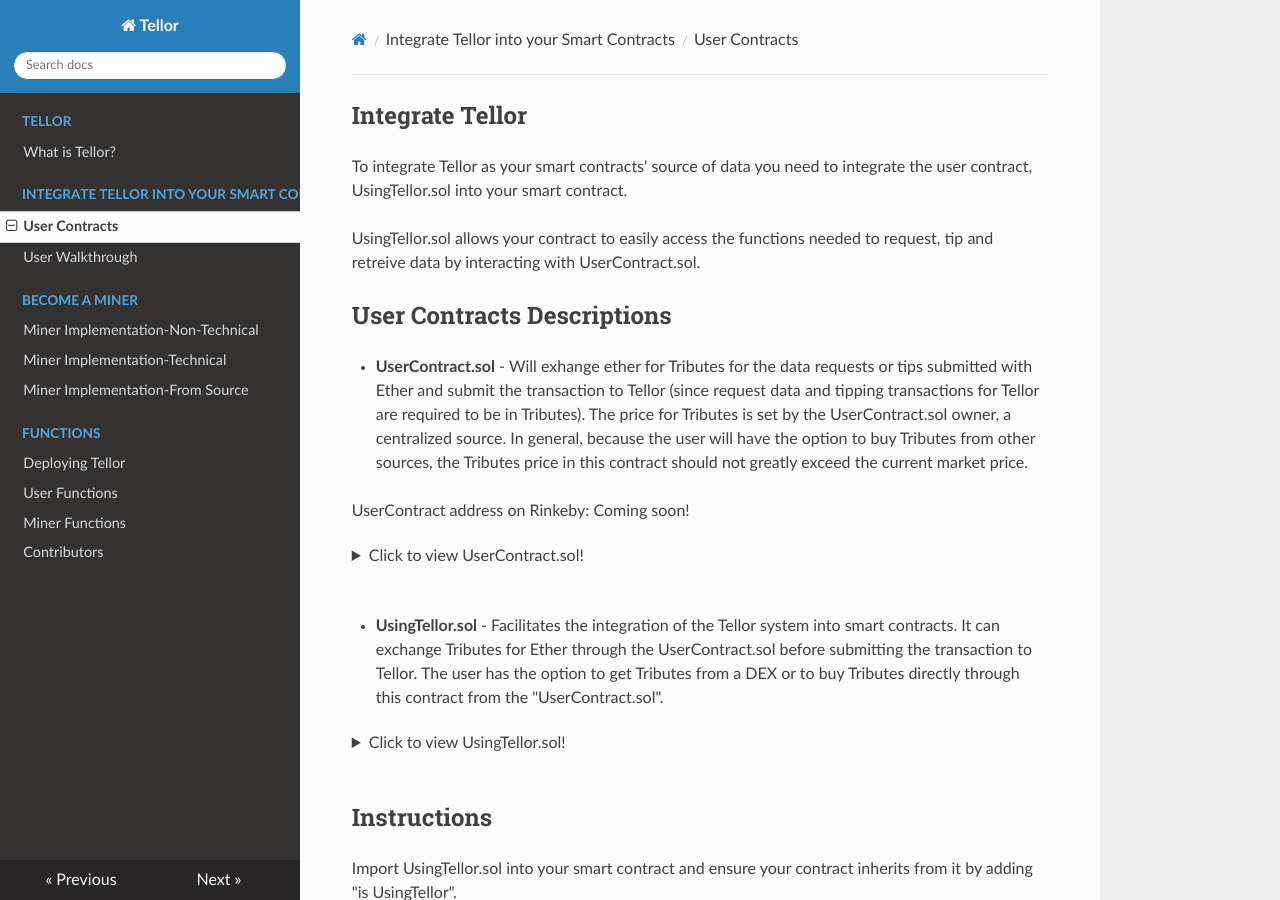
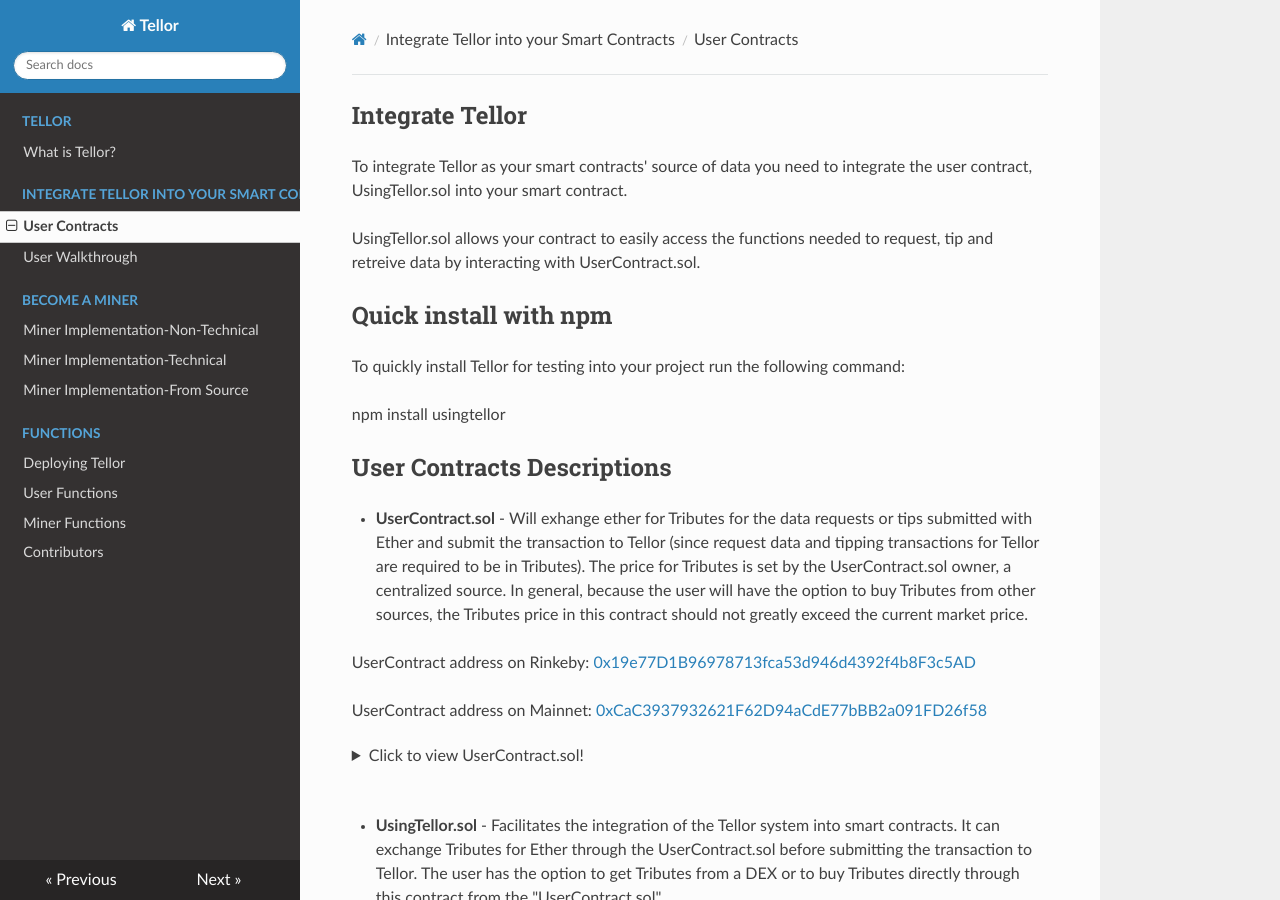
Before and after one commit to tellor-io/TellorDocumentation, an MkDocs documentation site: the page built from docs/UserSetup.md, in a window 1280 px wide and 900 px high. Built offline with MkDocs 1.6.1, drawn with Linux system fonts in a browser that asks for light colours; nearby versions of some CDN libraries; a script that is not in the unit is left out; some of the changed text lies outside the part shown.

Commit message:
added usercontract addresses

```diff
--- a/docs/UserSetup.md
+++ b/docs/UserSetup.md
@@ -4,12 +4,18 @@ To integrate Tellor as your smart contracts' source of data you need to integrat
 
 UsingTellor.sol allows your contract to easily access the functions needed to request, tip and retreive data by interacting with UserContract.sol.
 
+## Quick install with npm
+To quickly install Tellor for testing into your project run the following command:
+
+   npm install usingtellor
 
 ## User Contracts Descriptions
 
 * <b>UserContract.sol</b> - Will exhange ether for Tributes for the data requests or tips submitted with Ether and submit the transaction to Tellor (since request data and tipping transactions for Tellor are required to be in Tributes). The price for Tributes is set by the UserContract.sol owner, a centralized source. In general, because the user will have the option to buy Tributes from other sources, the Tributes price in this contract should not greatly exceed the current market price.
 
-UserContract address on Rinkeby: Coming soon!
+UserContract address on Rinkeby: [0x19e77D1B96978713fca53d946d4392f4b8F3c5AD](https://rinkeby.etherscan.io/address/0x19e77d1b96978713fca53d946d4392f4b8f3c5ad)
+
+UserContract address on Mainnet: [0xCaC3937932621F62D94aCdE77bBB2a091FD26f58](https://etherscan.io/address/0xcac3937932621f62d94acde77bbb2a091fd26f58)
 
 <details>
   <summary>Click to view UserContract.sol!</summary>
```
Also changed, not shown: other parts of docs/UserSetup.md (+1 -1 lines).
